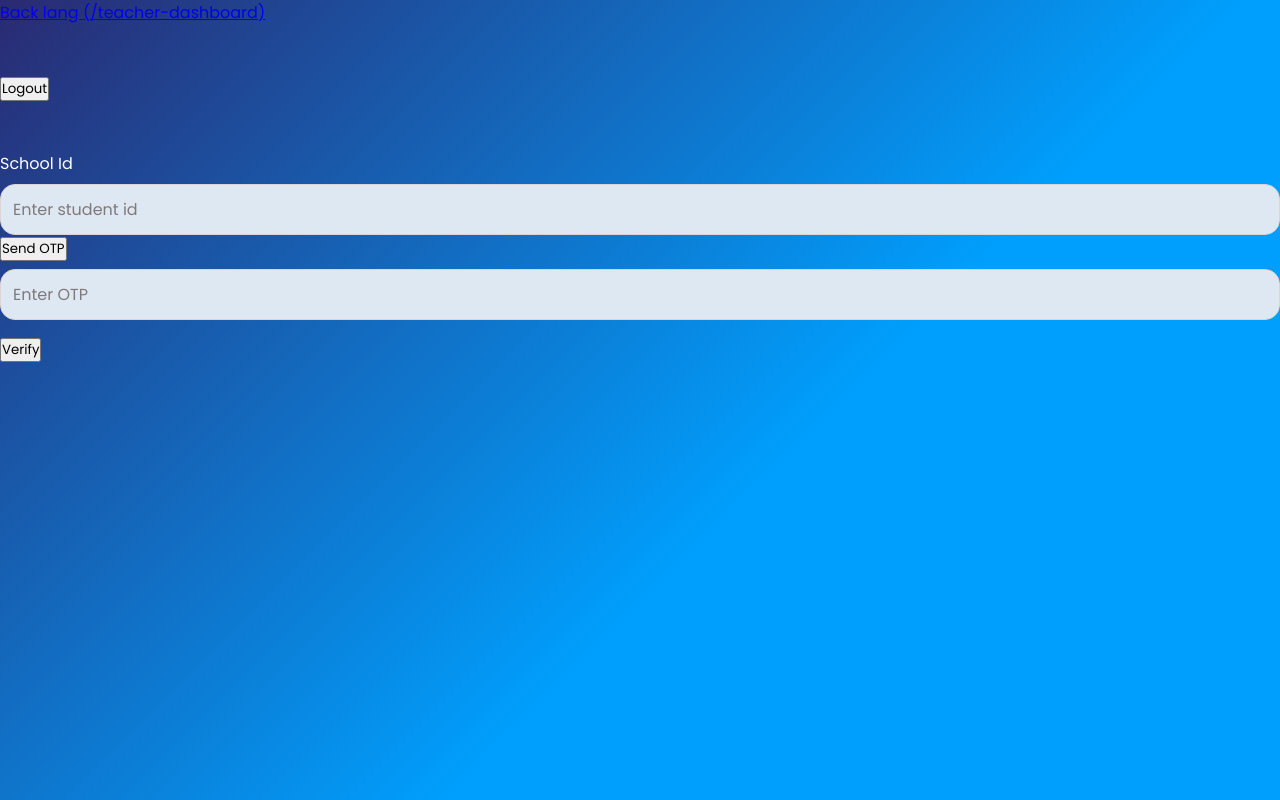
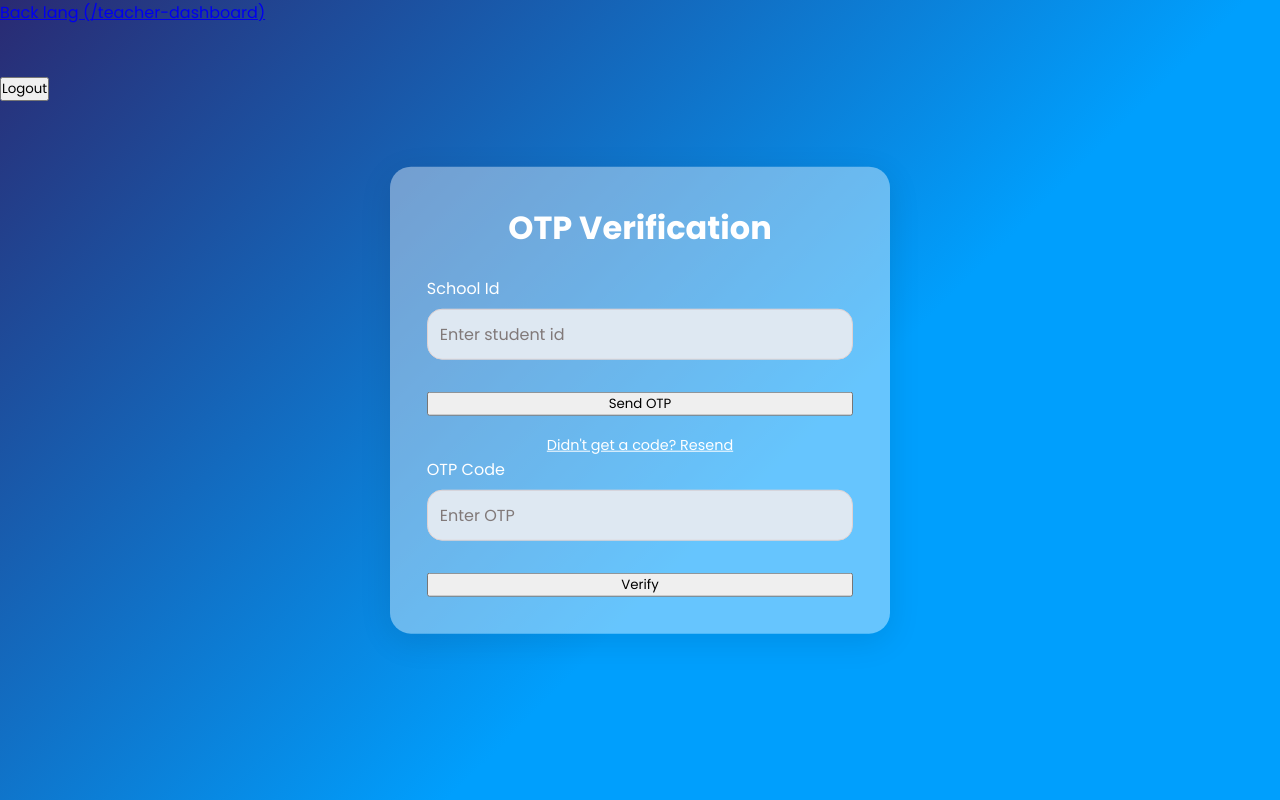
Before and after one commit to rachensan/INsys-rachensan, a React (Vite) app in the folder frontend/: page /register/student in a window 1280 px wide. Built offline with nearby package versions, Linux system fonts and the light colour scheme; no server answers; a web font is replaced by a local one.

Commit message:
Add: ongoing: register-student CSS (checking, sir wants to see our progress, so we made initial design)

```diff
--- a/frontend/src/components/Buttons.jsx
+++ b/frontend/src/components/Buttons.jsx
@@ -1,8 +1,8 @@
 import React from "react";
 
-function Button({ label = "Submit", type = "button", disabled = false, onClick }) {
+function Button({ label = "Submit", type = "button", disabled = false, onClick, className = "" }) {
   return (
-    <button type={type} disabled={disabled} onClick={onClick}>
+    <button type={type} disabled={disabled} onClick={onClick} className={className}>
       {label}
     </button>
   );
--- a/frontend/src/components/InputFields.jsx
+++ b/frontend/src/components/InputFields.jsx
@@ -1,6 +1,6 @@
 import React from "react";
 
-function InputField ({ label, type="text", name, value, onChange, placeholder, className="input-field", divClassName = "input-wrapper", disabled=false }) {
+function InputField ({ label, type="text", name, value, onChange, placeholder, id, className="input-field", divClassName="form-group", disabled=false }) {
   return (
     <>
 
@@ -8,6 +8,7 @@ function InputField ({ label, type="text", name, value, onChange, placeholder, c
       <label>{label}</label>
       <input
         required //works only in form submissions
+        id={id || name}
         className={className}
         type={type}
         name={name}
--- a/frontend/src/components/RadioButton.jsx
+++ b/frontend/src/components/RadioButton.jsx
@@ -1,22 +1,29 @@
 import React from "react";
 
-function RadioButton({ label, name, value, onChange, options, divClassName}) {
+function RadioButton({ label, name, value, onChange, options, divClassName = "form-group"
+}) {
   return (
-    <div className={divClassName} >
-      <p>{label}</p>
-      {options.map((option, index) => (
-        <label key={index}>
+    <div className={divClassName}>
+      {label && <label>{label}</label>}
+      <div className="radio-group">
+        {options.map((option, index) => {
+          const id = option.value.toLowerCase(); // e.g. "Male" → "male"
+          return (
+            <React.Fragment key={index}>
               <input
-            required
                 type="radio"
+                id={id}
                 name={name}
                 value={option.value}
                 checked={value === option.value}
                 onChange={onChange}
+                required={index === 0} // only first one has required
               />
-          {option.label}
-        </label>
-      ))}
+              <label htmlFor={id}>{option.label}</label>
+            </React.Fragment>
+          );
+        })}
+      </div>
     </div>
   );
 }
--- a/frontend/src/pages/RegisterStudent.jsx
+++ b/frontend/src/pages/RegisterStudent.jsx
@@ -72,72 +72,95 @@ function RegisterStudent() {
     <>
       {!isVerified ? (
         <>
+        <div className="container" id="otp-code-container">
+          <h1>OTP Verification</h1>
+
+          <div className="form-group">
             <InputField
               label="School Id"
               name="username"
+              id="school-id"
               value={formRegister.username}
               onChange={handleChange}
               placeholder="Enter student id"
               disabled={isVerified}
             />
-        <Button onClick={handleSendOtp} label='Send OTP' disabled={isVerified}/>
+          </div>
+
+        <Button type="button" onClick={handleSendOtp} label='Send OTP' disabled={isVerified}/>
+        <p className="resend-link">
+          <a href="#" id="resend-otp">Didn't get a code? Resend</a>
+        </p>
+
+        <div className="form-group">
           <InputField
-          divClassName="form-group"
+            label="OTP Code"
             name="code" //otp
+            id="otp-code"
             value={code}
             onChange={(e) => setCode(e.target.value)}
             placeholder="Enter OTP"
             disabled={isVerified}
           />
-        <Button onClick={handleVerifyOtp} label='Verify' disabled={isVerified}/>
+        </div>
+
+        <Button type="button" onClick={handleVerifyOtp} label='Verify' disabled={isVerified}/>
+        </div>
         </>
       ) : (
         <>
-          <form onSubmit={handleSubmit}>
-            <h2> Registration Form </h2>
+        <div className="container" id="registration-container" >
+          <h1> Registration Form </h1>
+          <form id="registration-form" onSubmit={handleSubmit}>
             <InputField
-              divClassName="form-group"
               label="Email"
               name="email"
+              id="email"
               value={`${formRegister.username}@pampangastateu.edu.ph`}
               placeholder="Enter your first name"
               disabled={true}
             />
             <InputField
-              divClassName="form-group"
               label="Password"
               name="password"
+              id="password"
               value={formRegister.password}
               onChange={handleChange}
               placeholder="Enter your password"
             />
             <InputField
-              divClassName="form-group"
               label="Re-type Password"
               name="retypePassword"
+              id="retype-password"
               value={formRegister.retypePassword}
               onChange={handleChange}
               placeholder="Re-type your password"
             />
+
+            <div class="name-group">
               <InputField
-              divClassName="form-group"
                 label="First Name"
                 name="firstName"
+                id="first-name"
                 value={formRegister.firstName}
                 onChange={handleChange}
                 placeholder="Enter your first name"
               />
               <InputField
-              divClassName="form-group"
                 label="Last Name"
                 name="lastName"
+                id="last-name"
                 value={formRegister.lastName}
                 onChange={handleChange}
                 placeholder="Enter your last name"
               />
+            </div>
+
             <SelectField
+              divClassName="form-group"
               label="College Department"
               name="college"
+              id="options"
               value={formRegister.college}
               onChange={handleChange}
               options={[
@@ -150,7 +173,7 @@ function RegisterStudent() {
             />
             <div className='form-group'>
               <RadioButton
-              divClassName='radio-group'
+                divClassName="form-group"
                 label="Gender"
                 name="userGender"
                 value={formRegister.userGender}
@@ -165,6 +188,8 @@ function RegisterStudent() {
             <Button type="submit" label='Submit Registration idk'/>
             {/* triggers <form onSubmit={handleSubmit}/> */}
           </form>
+        </div>
+
         </>
       )}
     </>
```
Lines whose indentation alone changed are shown as unchanged.
